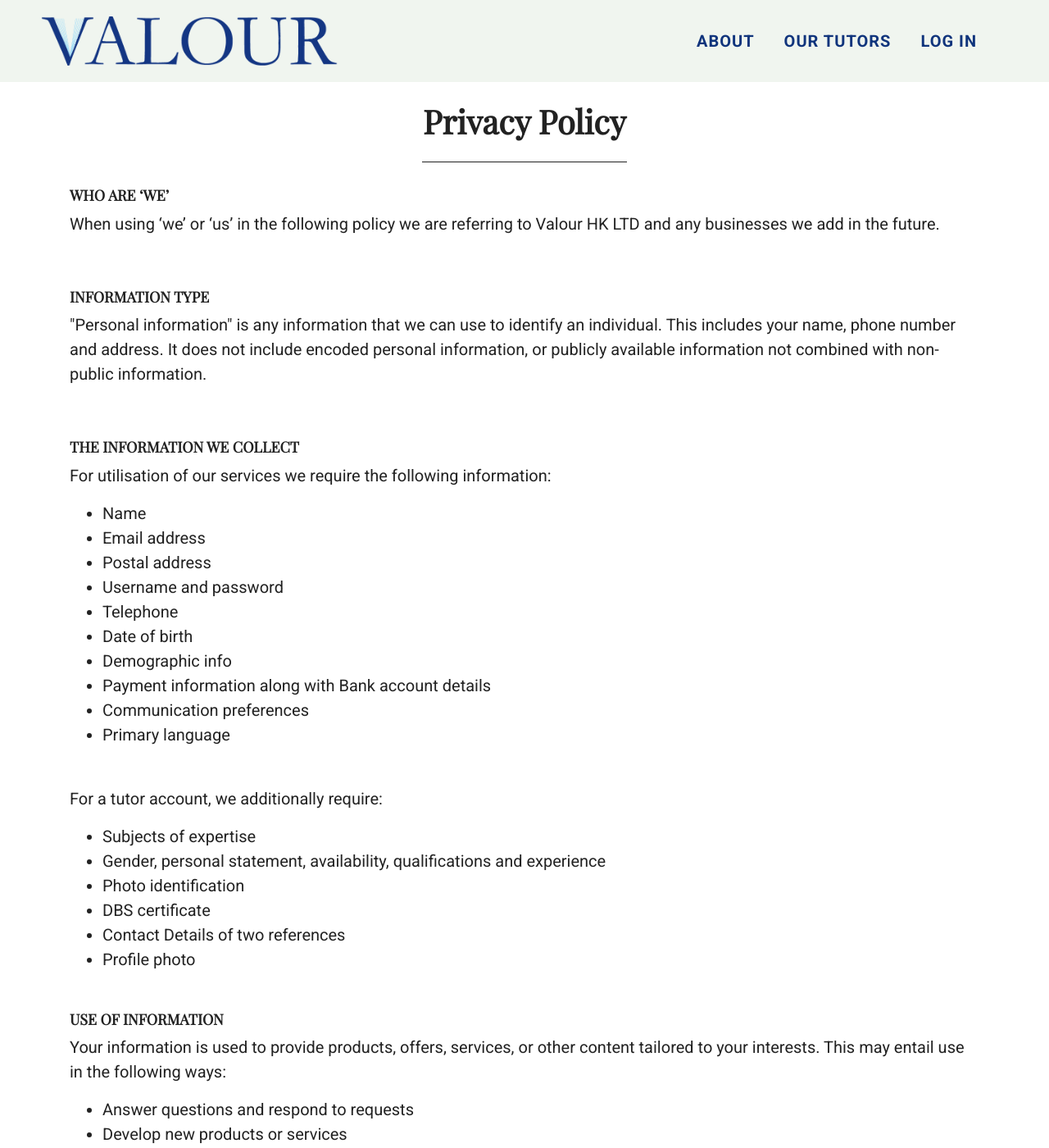
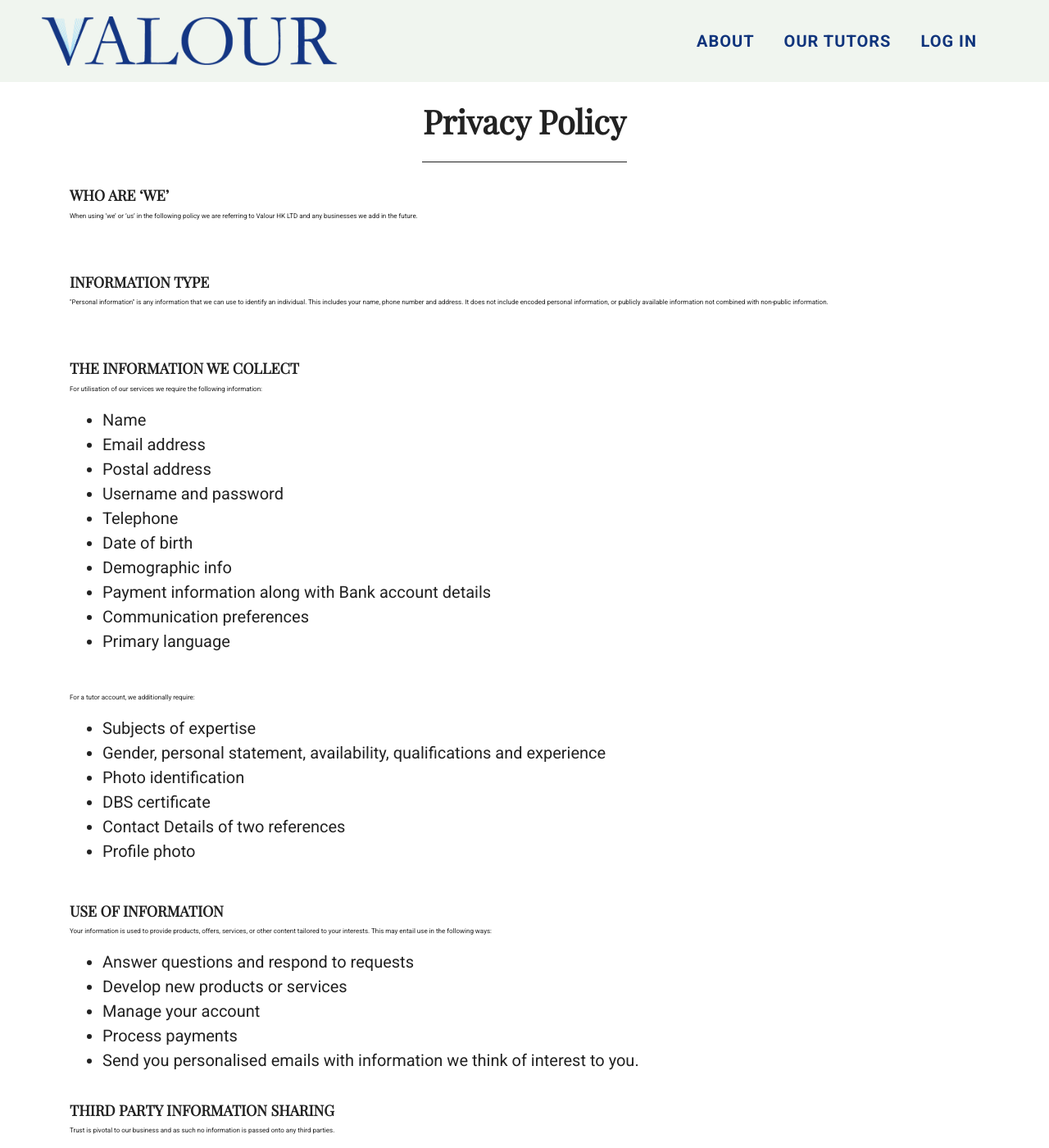
Before and after one commit to tutorcruncher-sites/valour-hk, a Jekyll site: the page built from privacy.html, in a window 1280 px wide and 1400 px high, scrolled down 426 px. Shown: the whole window at 82% size. Built offline with Jekyll 4.4.1, drawn with Linux system fonts in a browser that asks for light colours.

Commit message:
Update style2.scss

```diff
--- a/static/css/style2.scss
+++ b/static/css/style2.scss
@@ -42,10 +42,11 @@ h3 {
 
 h4 {
   font-size: 18px;
+  font-style: bold
 }
 
-ol {
-  font-size: 10px;
+p, ol {
+  font-size: 8px;
 }
 
 hr {
```
